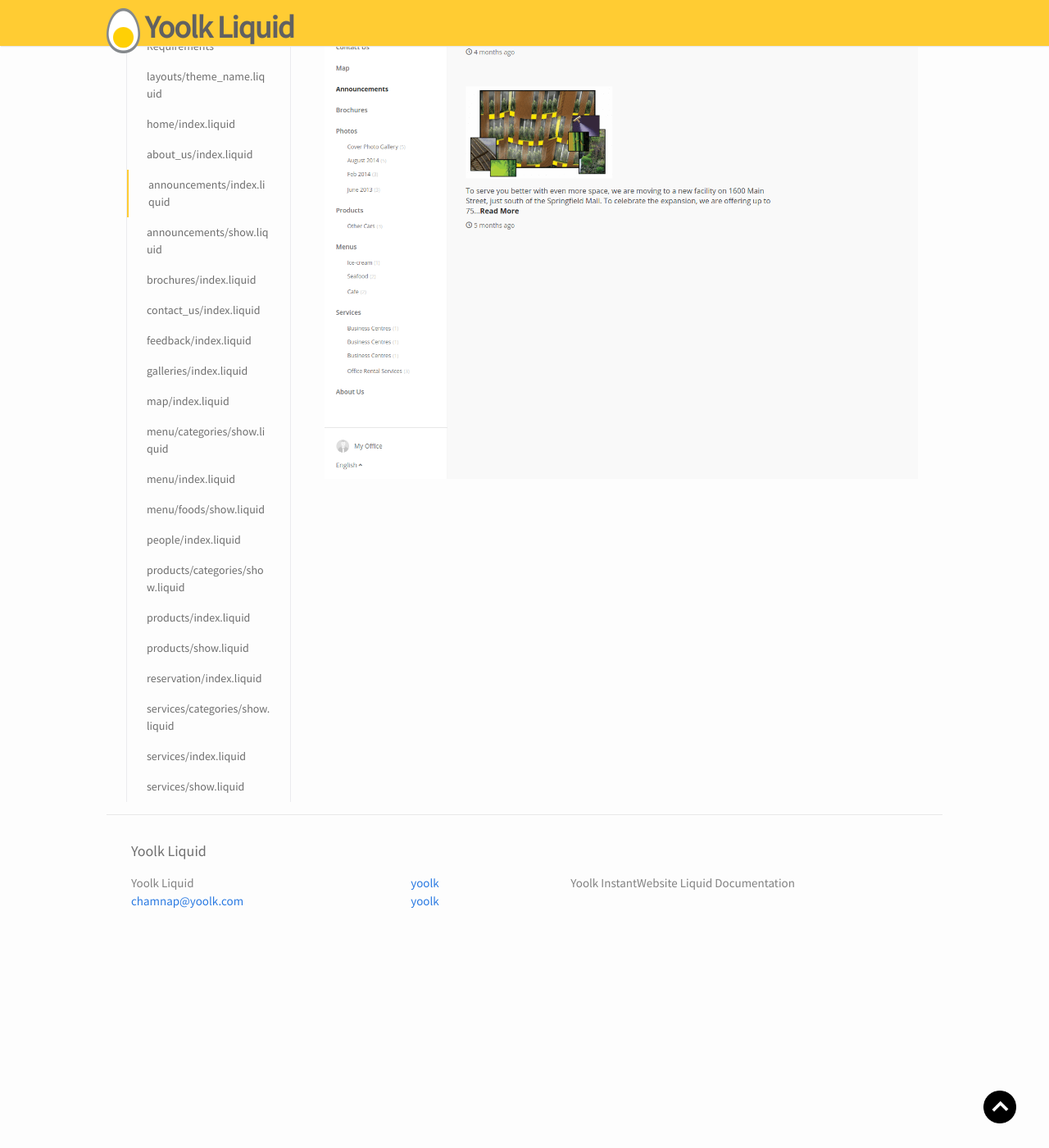
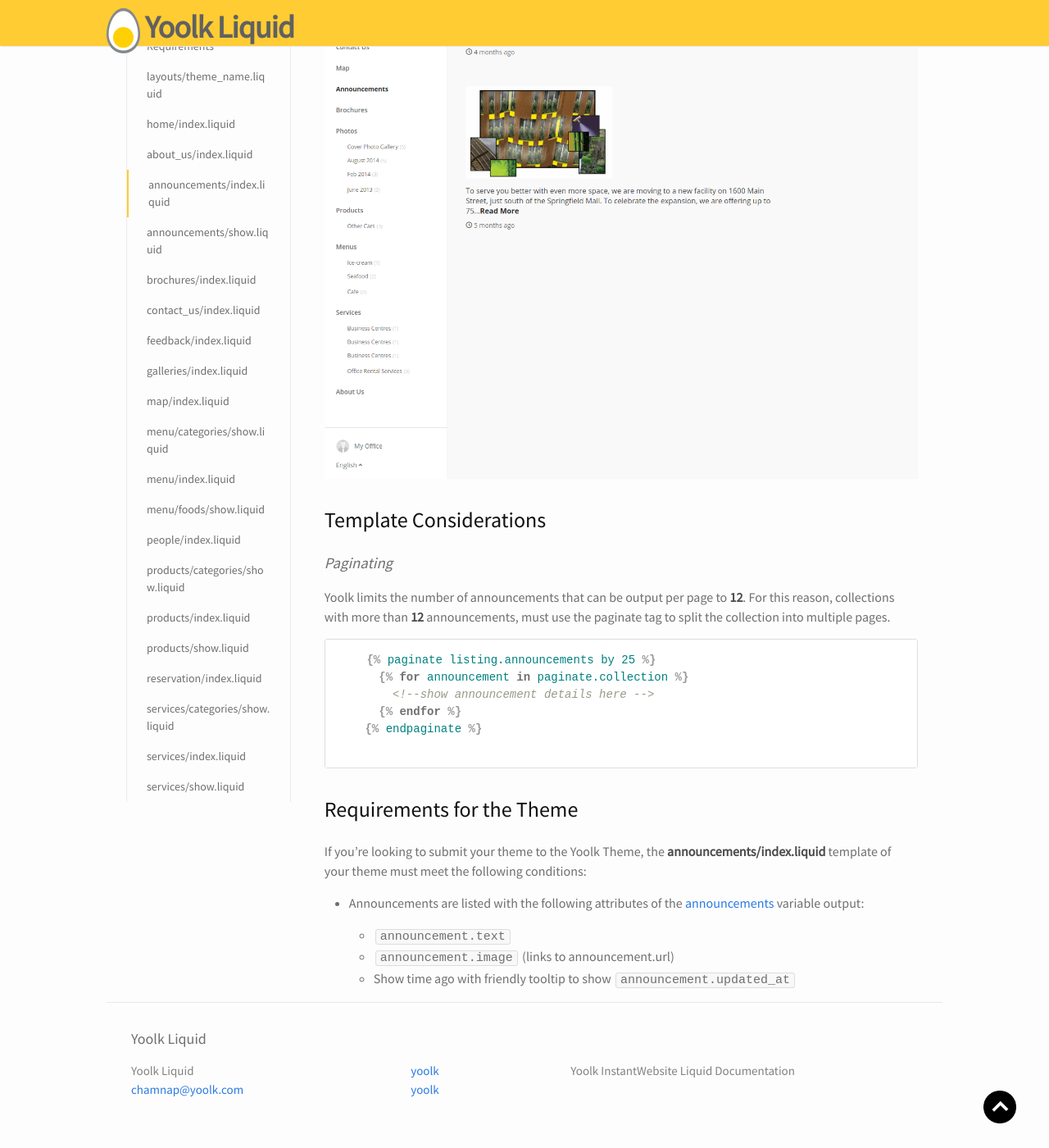
Before and after one commit to yoolk/liquid-documentation, a Jekyll site: the page built from theme-templates/announcements-index/index.md, in a window 1280 px wide and 1400 px high, scrolled down 344 px. Shown: the whole window at 82% size. Built offline with Jekyll 4.4.1, drawn with Linux system fonts in a browser that asks for light colours; nearby versions of some CDN libraries.

Commit message:
add announcements theme requirements doc

```diff
--- a/theme-templates/announcements-index/index.md
+++ b/theme-templates/announcements-index/index.md
@@ -8,3 +8,31 @@
 The `announcements/index.liquid` template is used to render the `announcements` of the current listing.
 
 ![announcements]({{ '/images/theme-templates/announcements-index.png' | prepend: site.baseurl }})
+
+<h2 class="section-title">Template Considerations</h2>
+
+###_Paginating_
+
+Yoolk limits the number of announcements that can be output per page to **12**. For this reason, collections with more than **12** announcements, must use the paginate tag to split the collection into multiple pages.
+
+<div class="panel">
+  <div class="panel-body">
+    {% highlight django%}{% raw %}
+    {% paginate listing.announcements by 25 %}
+      {% for announcement in paginate.collection %}
+        <!--show announcement details here -->
+      {% endfor %}
+    {% endpaginate %}
+    {% endraw %}{% endhighlight %}
+  </div>
+</div>
+
+<h2 class="section-title">Requirements for the Theme</h2>
+
+If you're looking to submit your theme to the Yoolk Theme, the **announcements/index.liquid** template of your theme must meet the following conditions:
+
+* Announcements are listed with the following attributes of the [announcements]({{ '/objects/announcement' | prepend: site.baseurl }}) variable output:
+
+  * `announcement.text`
+  * `announcement.image` (links to announcement.url)
+  * Show time ago with friendly tooltip to show `announcement.updated_at`
```
Also changed, not shown: objects/announcement/index.md (+1 -1 lines).
